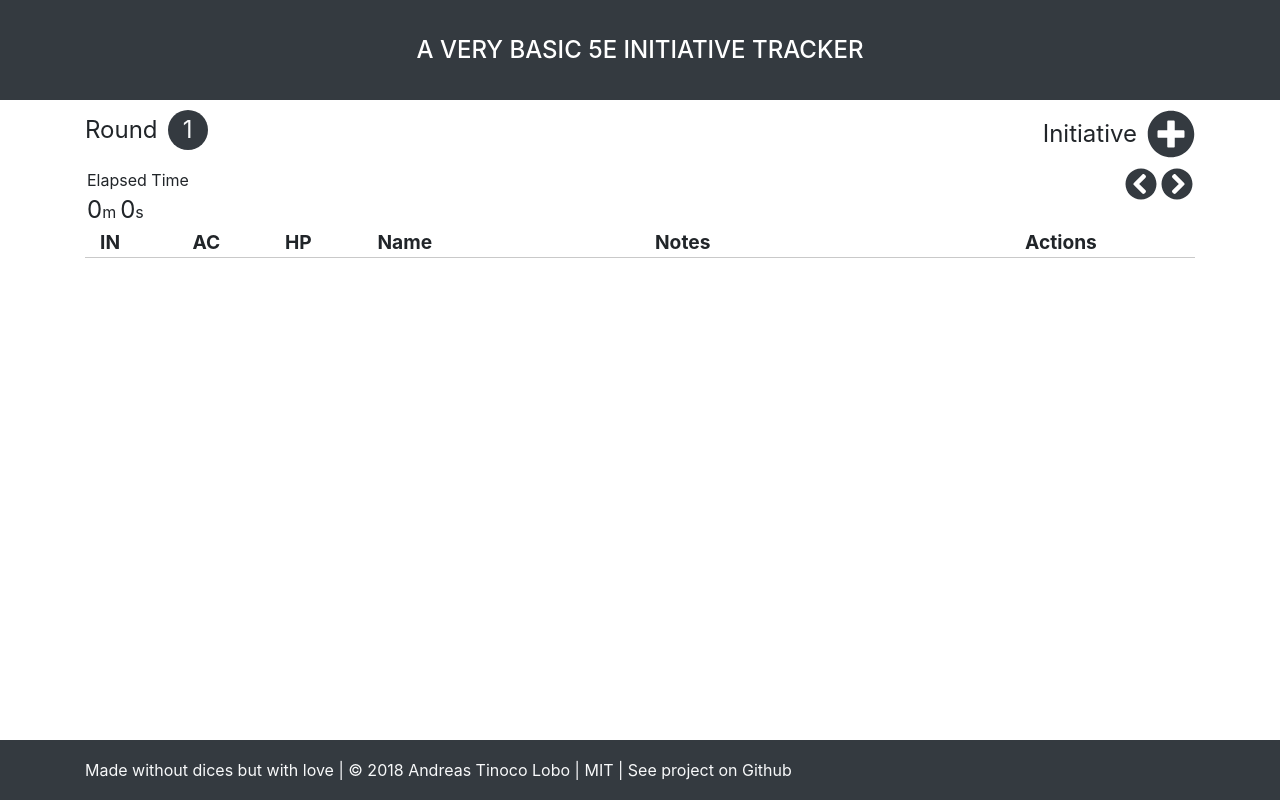
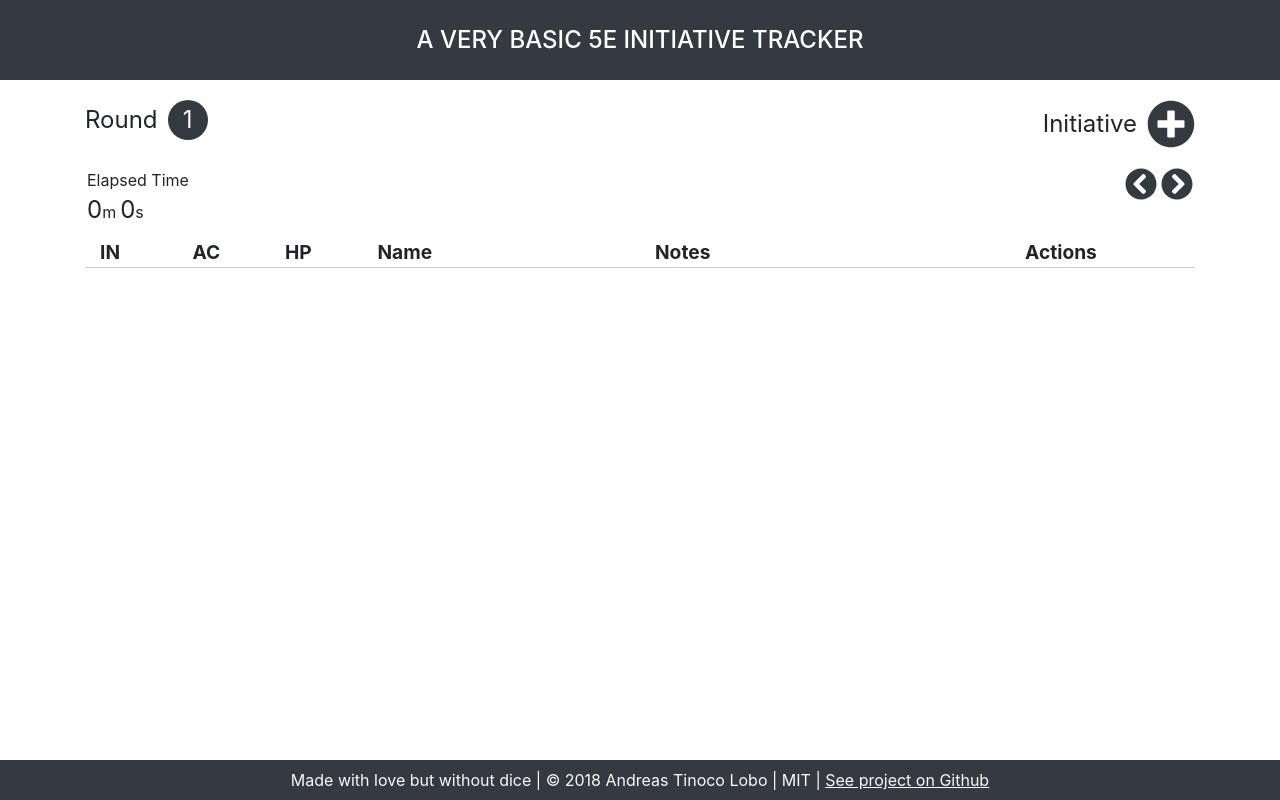
Before and after one commit to aloco/5e-encounter-tracker, a React (Create React App) app: page / in a window 1280 px wide. Built offline with nearby package versions, Linux system fonts and the light colour scheme.

Commit message:
fixed layout issue with footer

```diff
--- a/src/App.css
+++ b/src/App.css
@@ -1,34 +1,42 @@
 .App {
+  min-height: 100vh;
   text-align: center;
-}
-
-.App-header {
-  background-color: #222;
-  height: 100px;
-  color: white;
-}
-
-.App-title {
-  line-height: 100px;
-  vertical-align: middle;
-  font-size: 1.5em;
-  text-transform: uppercase;
 }
 
 .App-intro {
   font-size: large;
 }
 
-
-.app-section {
-  position: relative;
-  padding-bottom: 80px;
+main {
+  min-height: calc(100vh - 2.5rem - 5rem);
 }
 
 footer {
-  position: absolute;
-  bottom: 0;
-  width: 100%;
-  height: 60px;
-  line-height: 60px;
+  min-height: 2.5em;
 }
+
+footer .col {
+  min-height: 2.5em;
+  line-height: 2.5em;
+}
+
+footer a {
+  text-decoration: underline;
+}
+
+header {
+  height: 5rem;
+  background-color: #222;
+  color: white;
+}
+
+.App-title {
+  line-height: 5rem;
+  vertical-align: middle;
+  font-size: 1.5em;
+  text-transform: uppercase;
+}
+
+.app-section {
+  padding: 10px 0;
+}
--- a/src/App.tsx
+++ b/src/App.tsx
@@ -13,20 +13,20 @@ library.add(faClone, faTrash, faChevronCircleLeft, faChevronCircleRight, faPlusC
 class App extends React.Component {
   public render() {
     return (
-      <div className="app-wrapper">
         <div className="App">
           <header className="App-header bg-dark">
             <h1 className="App-title">a very basic 5e initiative tracker</h1>
           </header>
+          <main>
             <section className="app-section">
               <InitiativeTracker/>
             </section>
-        </div>
+          </main>
           <footer className="text-light bg-dark">
             <Container>
               <Row>
                 <Col>
-                Made without dices but with love | © 2018 Andreas Tinoco Lobo | MIT | <a href="https://github.com/aloco/5e-encounter-tracker" className="text-light">See project on Github</a>
+                  Made with love but without dice | © 2018 Andreas Tinoco Lobo | MIT | <a href="https://github.com/aloco/5e-encounter-tracker" className="text-light">See project on Github</a>
                 </Col>
               </Row>
             </Container>
--- a/src/components/InitiativeTracker.css
+++ b/src/components/InitiativeTracker.css
@@ -5,9 +5,6 @@
     text-align: left;
 }
 
-div.header-row {
-    margin-top: 10px;
-}
 .round-badge {
     width: 40px;
     height: 40px;
@@ -20,6 +17,9 @@ div.header-row {
     text-align: center;
 }
 
+.header-row {
+    padding: 10px 0;
+}
 
 .round-title, .initiative-title {
     font-size: 1.5rem;
--- a/src/index.css
+++ b/src/index.css
@@ -2,6 +2,15 @@ body {
   margin: 0;
   padding: 0;
   font-family: sans-serif;
+  min-height: 100vh;
+}
+
+html {
+  min-height: 100vh;
+}
+
+#root {
+  min-height: 100vh;
 }
 
 .clear-button {
```
Lines whose indentation alone changed are shown as unchanged.
